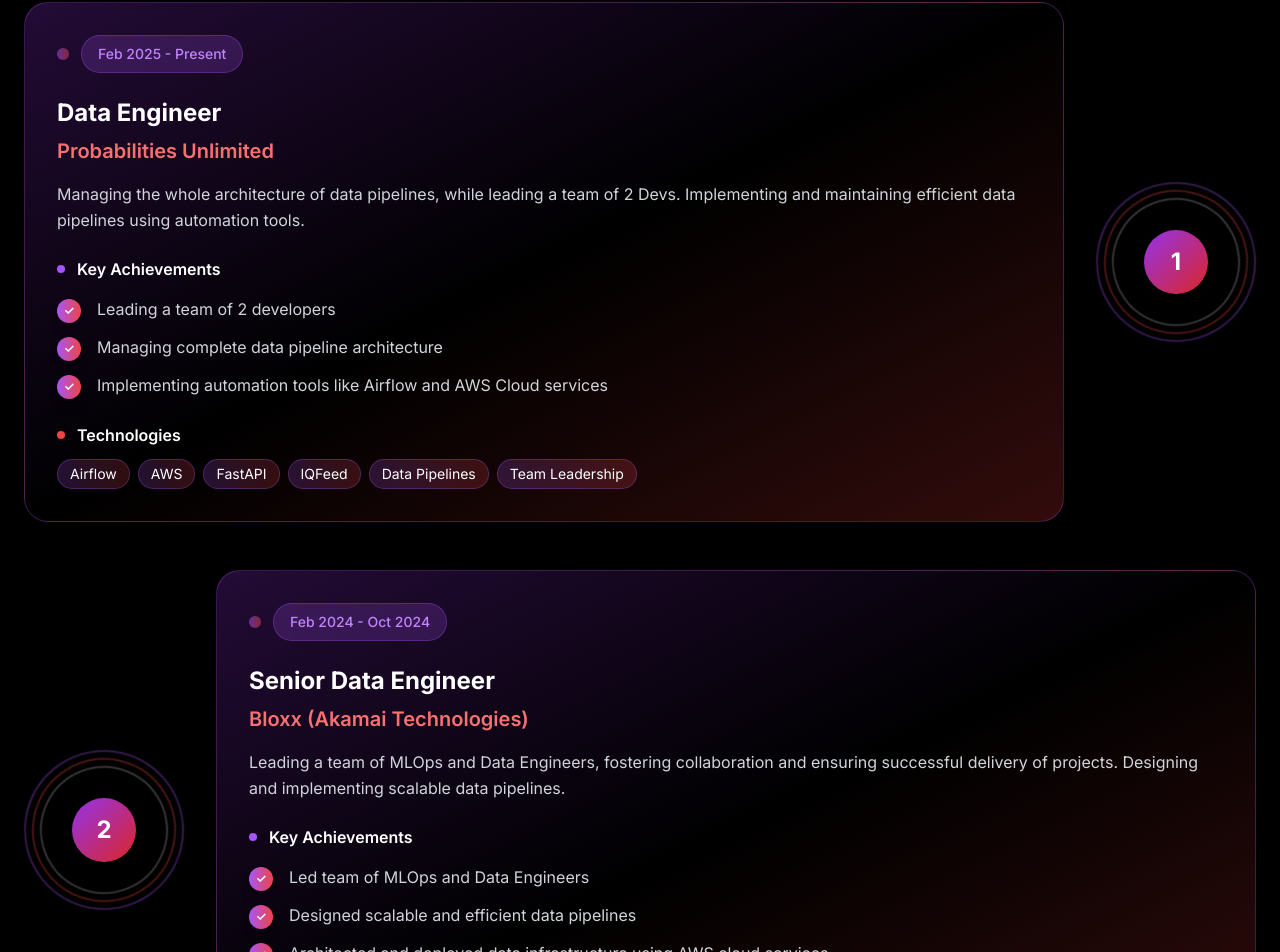
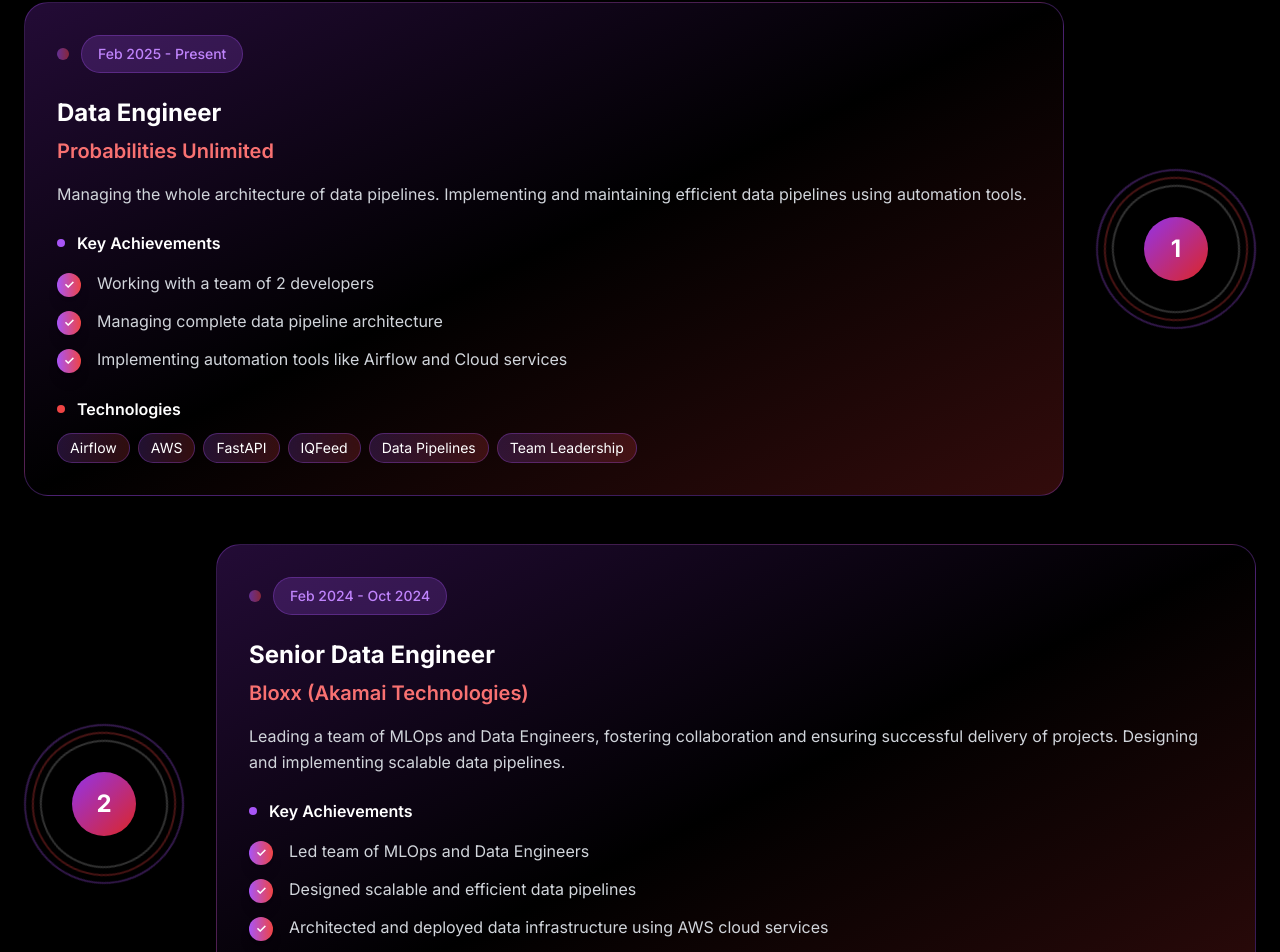
Before and after one commit to Sarim-Sikander/modern-resume-motion, a React (Vite) app: page / in a window 1280 px wide. Shown: the part 4692-5644 px from the top of the page. Built offline with nearby package versions, Linux system fonts and the light colour scheme.

Commit message:
added things

```diff
--- a/src/components/ExperienceSection.tsx
+++ b/src/components/ExperienceSection.tsx
@@ -6,11 +6,11 @@ const ExperienceSection = () => {
       company: 'Probabilities Unlimited',
       period: 'Feb 2025 - Present',
       location: 'Islamabad, Pakistan',
-      description: 'Managing the whole architecture of data pipelines, while leading a team of 2 Devs. Implementing and maintaining efficient data pipelines using automation tools.',
+      description: 'Managing the whole architecture of data pipelines. Implementing and maintaining efficient data pipelines using automation tools.',
       achievements: [
-        'Leading a team of 2 developers',
+        'Working with a team of 2 developers',
         'Managing complete data pipeline architecture',
-        'Implementing automation tools like Airflow and AWS Cloud services'
+        'Implementing automation tools like Airflow and Cloud services'
       ],
       tech: ['Airflow', 'AWS', 'FastAPI', 'IQFeed', 'Data Pipelines', 'Team Leadership']
     },
```
